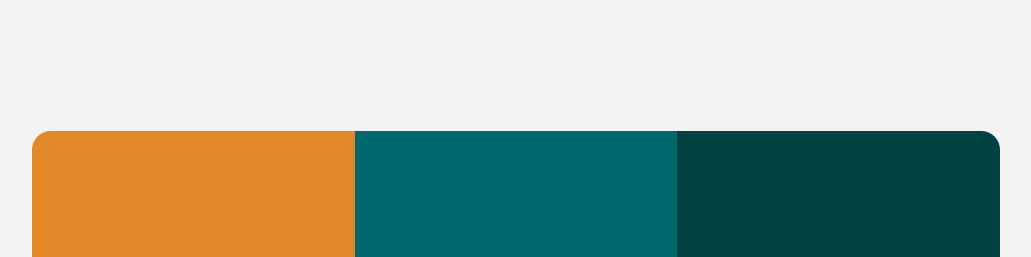
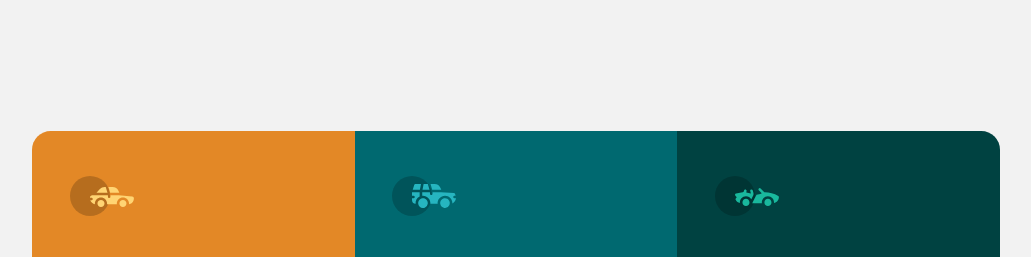
Before and after one commit to mbtenkorang/3-column-preview-card, a website built with Parcel: page src/index.html in a window 1280 px wide. Shown: the top 257 px of the page, without its empty margins (124-1155 px from the left). Built offline with nearby package versions, Linux system fonts and the light colour scheme; files whose address does not match are found by name.

Commit message:
New directory for assets, fix src values for index.html

```diff
--- a/src/index.html
+++ b/src/index.html
@@ -4,7 +4,7 @@
 <head>
     <meta charset="UTF-8">
     <meta name="viewport" content="width=device-width, initial-scale=1.0">
-    <link rel="icon" type="image/png" sizes="32x32" href="../public/assets/images/favicon-32x32.png">
+    <link rel="icon" type="image/png" sizes="32x32" href="./assets/images/favicon-32x32.png">
 
     <title>Frontend Mentor | 3-column preview card component</title>
     <link rel="stylesheet" href="styles.css">
@@ -13,7 +13,7 @@
 <body>
     <main class="container">
         <article class="card card--sedan">
-            <img src="../public/assets/images/icon-sedans.svg" alt="">
+            <img src="./assets/images/icon-sedans.svg" alt="">
             <h2>Sedans</h2>
             <p>Choose a sedan for its affordability and excellent fuel economy. Ideal for cruising in the city
                 or on your next road trip.
@@ -21,7 +21,7 @@
             <a href="#">Learn More</a>
         </article>
         <article class="card card--suv">
-            <img src="../public/assets/images/icon-suvs.svg" alt="">
+            <img src="./assets/images/icon-suvs.svg" alt="">
             <h2>SUVs</h2>
             <p> Take an SUV for its spacious interior, power, and versatility. Perfect for your next family vacation
                 and off-road adventures.
@@ -29,7 +29,7 @@
             <a href="#">Learn More</a>
         </article>
         <article class="card card--luxury">
-            <img src="../public//assets/images/icon-luxury.svg" alt="">
+            <img src="./assets/images/icon-luxury.svg" alt="">
             <h2>Luxury</h2>
             <p>Cruise in the best car brands without the bloated prices. Enjoy the enhanced comfort of a luxury
                 rental and arrive in style.
```
Also changed, not shown: src/assets/images/favicon-32x32.png (added), src/assets/images/icon-luxury.svg (added), src/assets/images/icon-sedans.svg (added), src/assets/images/icon-suvs.svg (added).
